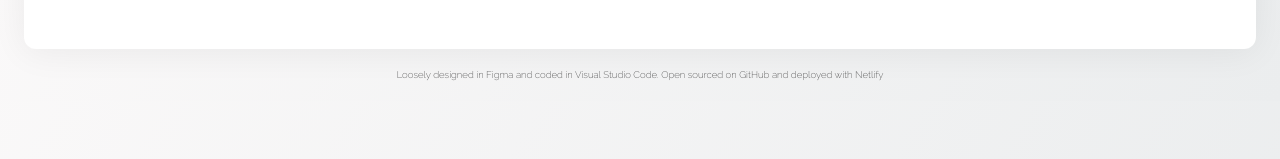
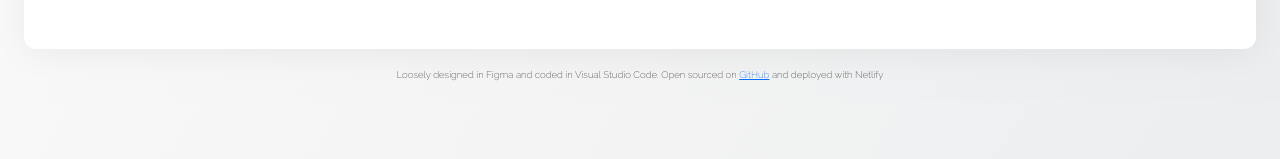
Before and after one commit to FrankieZzzzz/dictionary-app, a React (Create React App) app: page / in a window 1280 px wide. Shown: the part 478-637 px from the top of the page. Built offline with nearby package versions, Linux system fonts and the light colour scheme.

Commit message:
update github link

```diff
--- a/src/App.js
+++ b/src/App.js
@@ -6,7 +6,7 @@ export default function App() {
     <div className="App">
       <main>
         <Dictionary />
-        <footer className="App-footer"><small>Loosely designed in Figma and coded in Visual Studio Code. Open sourced on GitHub and deployed with Netlify</small></footer>
+        <footer className="App-footer"><small>Loosely designed in Figma and coded in Visual Studio Code. Open sourced on <a href="https://github.com/FrankieZzzzz/dictionary-app" target="_black">GitHub</a> and deployed with Netlify</small></footer>
       </main>
     </div>
   );
```
